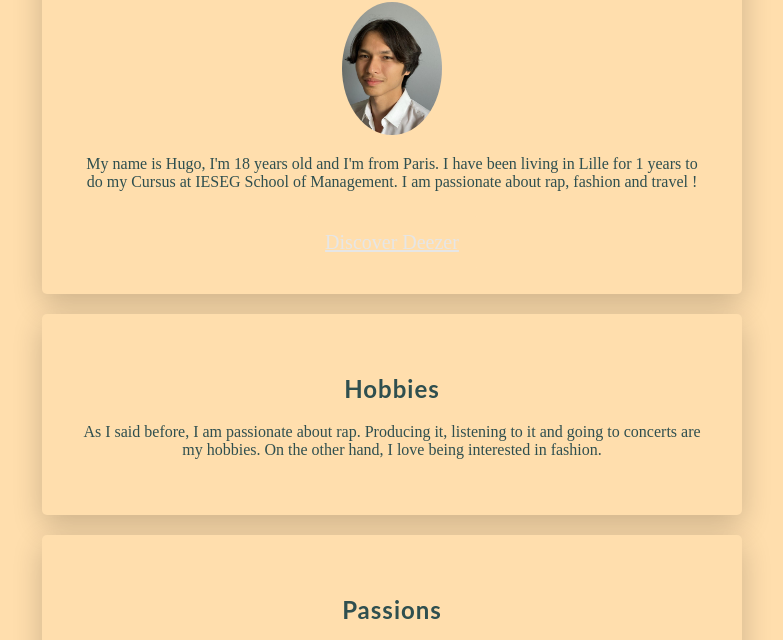
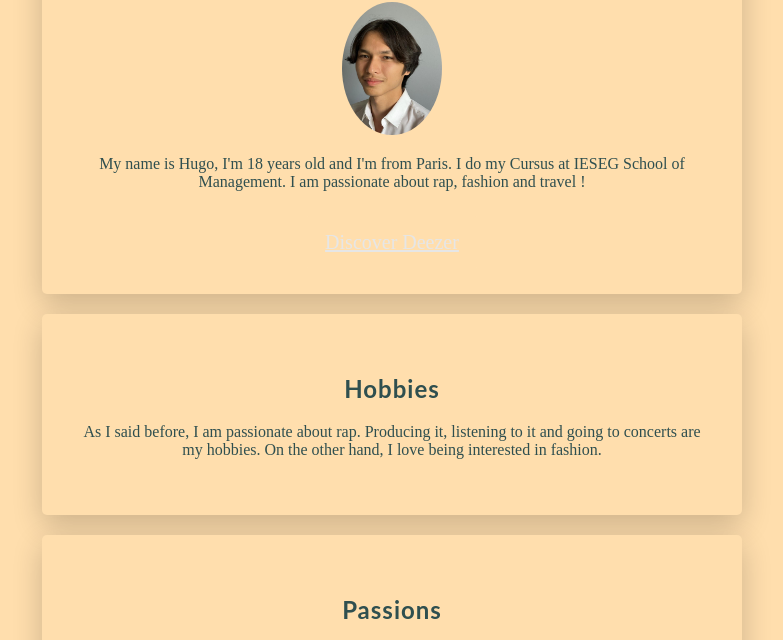
Before and after one commit to nhan-hugo/profile, a plain HTML site: page index.html in a window 1280 px wide. Shown: the part 160-800 px from the top of the page, without its empty margins (248-1031 px from the left). Drawn offline with Linux system fonts and the light colour scheme.

Commit message:
Update index.html

```diff
--- a/index.html
+++ b/index.html
@@ -15,7 +15,7 @@
 				<h1>Hello, I am Hugo !  </h1>
 					<img src="Images/Profile.jpg" class="img-circle" width="100px" alt="Hugo">
 				<p>
-					 My name is Hugo, I'm 18 years old and I'm from Paris. I have been living in Lille for 1 years to do my Cursus at IESEG School of Management. I am passionate about rap, fashion and travel !
+					 My name is Hugo, I'm 18 years old and I'm from Paris. I do my Cursus at IESEG School of Management. I am passionate about rap, fashion and travel !
 				</p>
 				<a href="https://www.deezer.com/fr/" class="btn-green" target="blank">Discover Deezer</a>
 			</div>
```
